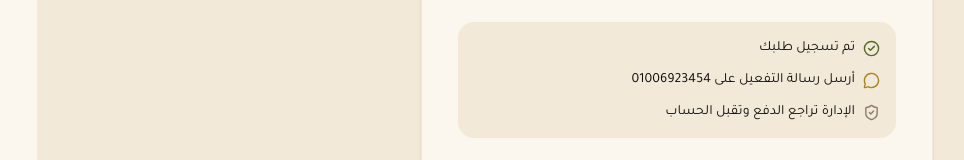
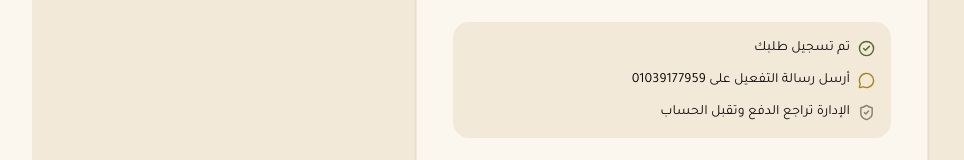
Before and after one commit to 1moalim1all1-cyber/Qr-Code, a React (Vite) app: page /activation-pending in a window 1280 px wide. Shown: the part 333-493 px from the top of the page, without its empty margins (85-1049 px from the left). Built offline with nearby package versions, Linux system fonts and the light colour scheme; no server answers; the database is empty; sample sign-in values are in the browser's storage.

Commit message:
Update activation WhatsApp contact number

```diff
--- a/src/pages/auth/ActivationPendingPage.tsx
+++ b/src/pages/auth/ActivationPendingPage.tsx
@@ -6,7 +6,7 @@ import { signOut } from '@/services/auth'
 import { getRestaurantByOwner } from '@/services/restaurants'
 import type { AccountStatus, Restaurant } from '@/types/database'
 
-const ACTIVATION_WHATSAPP = '201006923454'
+const ACTIVATION_WHATSAPP = '201039177959'
 
 function inferStatus(profileStatus: AccountStatus | undefined, restaurant: Restaurant | null): AccountStatus {
   if (profileStatus) return profileStatus
@@ -92,7 +92,7 @@ export default function ActivationPendingPage() {
         {!rejected && !suspended && (
           <div className="mt-6 rounded-2xl bg-paper-dim p-4 space-y-3 text-sm">
             <div className="flex items-center gap-2"><CheckCircle2 size={17} className="text-zaytoon" /> تم تسجيل طلبك</div>
-            <div className="flex items-center gap-2"><MessageCircle size={17} className="text-saffron-dim" /> أرسل رسالة التفعيل على 01006923454</div>
+            <div className="flex items-center gap-2"><MessageCircle size={17} className="text-saffron-dim" /> أرسل رسالة التفعيل على 01039177959</div>
             <div className="flex items-center gap-2"><ShieldCheck size={17} className="text-stone" /> الإدارة تراجع الدفع وتقبل الحساب</div>
           </div>
         )}
```
